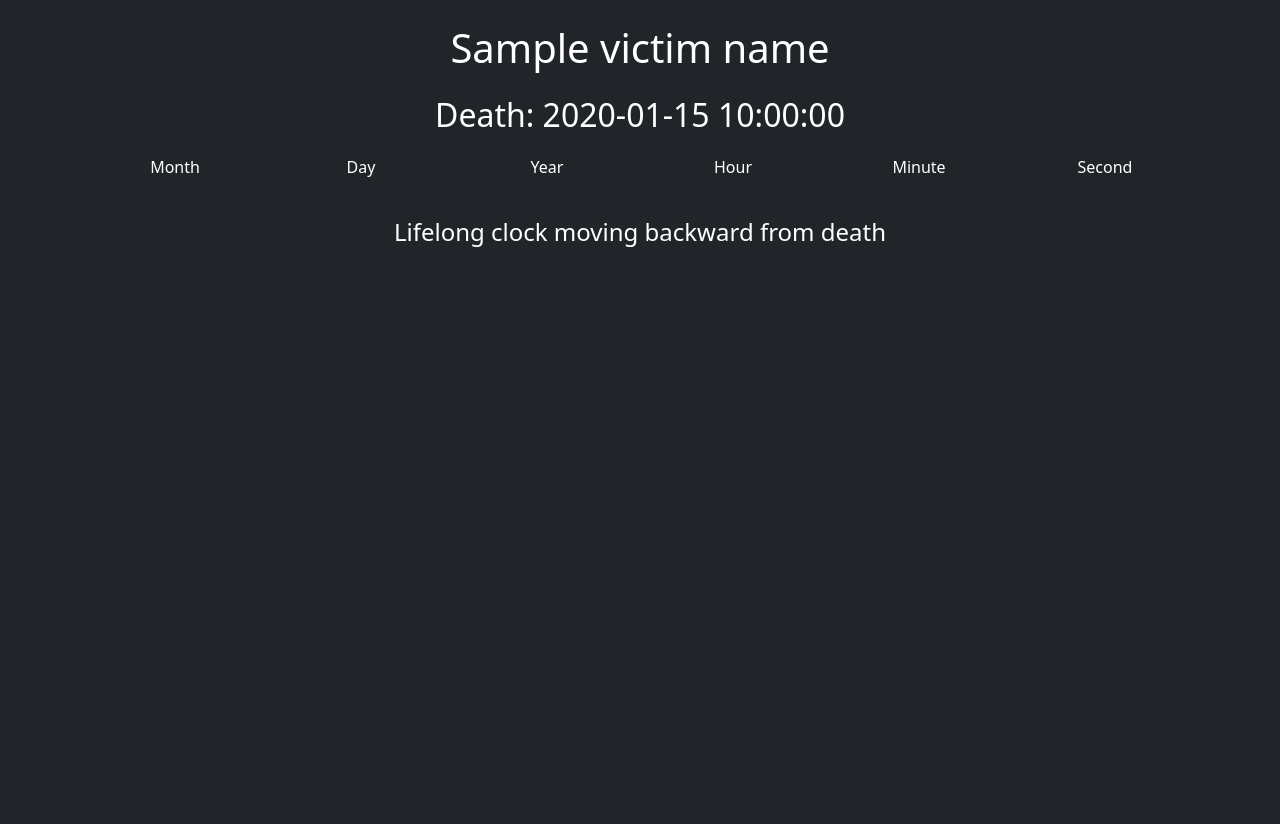
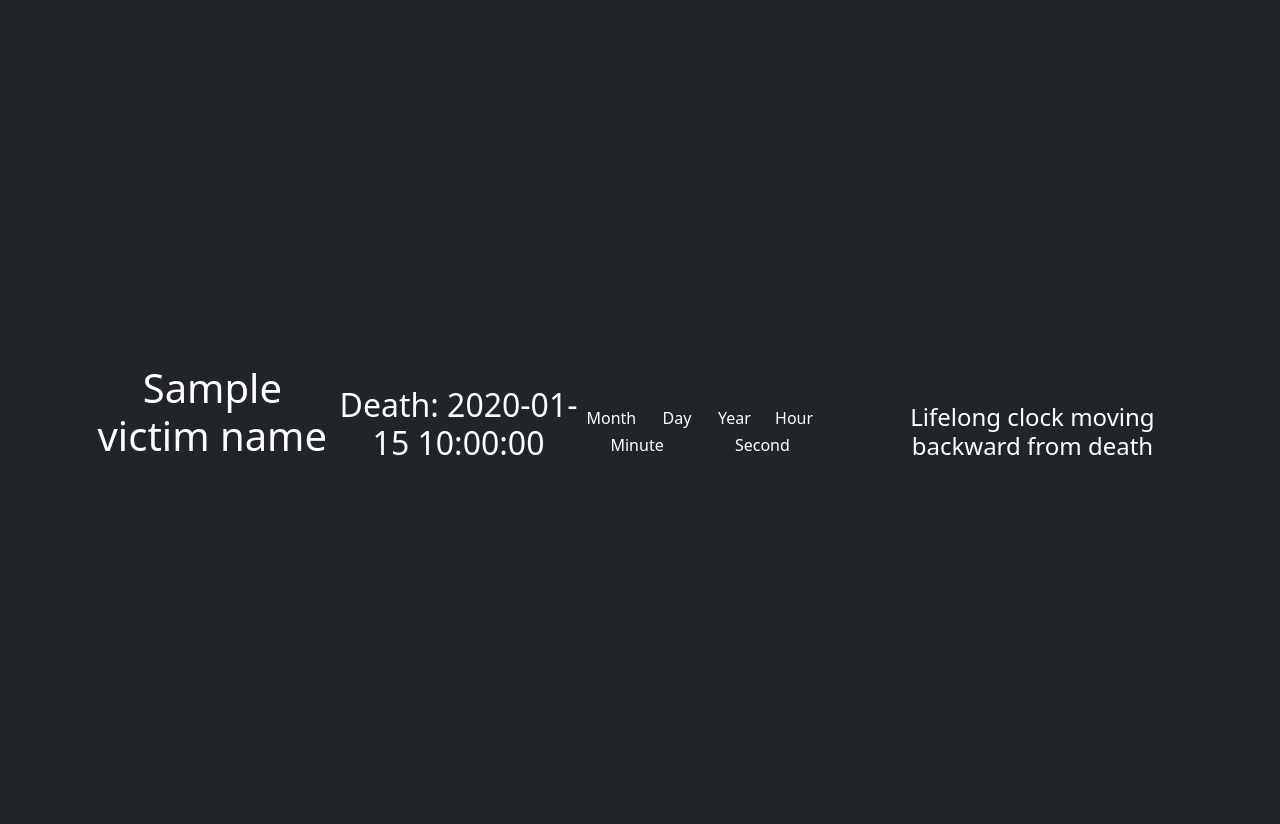
Before and after one commit to paul-jean/black-lives-matter, a Flask app: template templates/detail.html in a window 1280 px wide. Before the commit the page ends 247 px from the top, so only its background shows below. Run offline with Flask 2, Linux system fonts and the light colour scheme; the template is opened without the code that fills it: most values are stand-ins (such as "Sample title", 1, 10 or a date in 2020); data that the repository does not hold is empty; some libraries are stand-ins or nearby versions.

Commit message:
try vertical centering using flexbox

```diff
--- a/client/static/css/styles.css
+++ b/client/static/css/styles.css
@@ -28,3 +28,12 @@ body {
     max-width: 680px;
     padding: 0 15px;
 }
+
+/* https://stackoverflow.com/questions/22196587/how-to-vertically-center-a-container-in-bootstrap */
+.vertical-center {
+    min-height: 100%;  /* Fallback for browsers do NOT support vh unit */
+    min-height: 100vh; /* These two lines are counted as one :-)       */
+
+    display: flex;
+    align-items: center;
+  }
--- a/templates/detail.html
+++ b/templates/detail.html
@@ -14,7 +14,7 @@
 
   <!-- Begin page content -->
   <main role="main" class="container mt-4 text-white bg-dark">
-    <div class="container mt-4 text-center">
+    <div class="container mt-4 text-center vertical-center">
 
       <div class="victim_detail h1 mb-4">
         {{ victim_name }}
```
